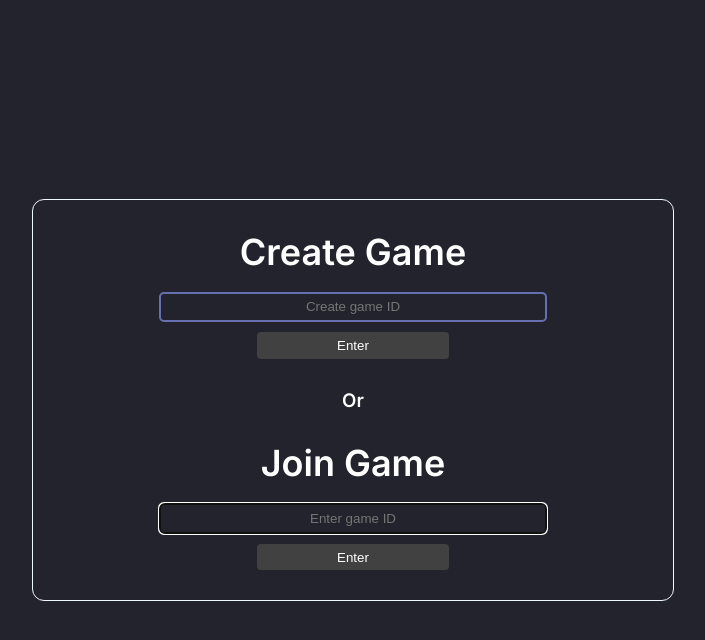
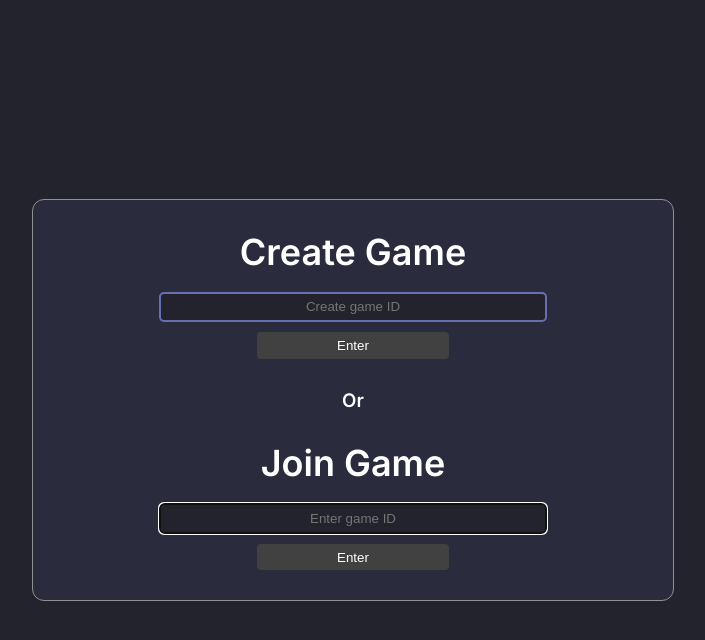
Before and after one commit to eliRoden/chess-website, a Django app: template Chess/chessApp/templates/chessapp/index.html in a window 1280 px wide. Shown: the top 640 px of the page, without its empty margins (287-992 px from the left). Run offline with Django 3.2, Linux system fonts and the light colour scheme; the template is opened without the code that fills it, so the values that code supplies are empty.

Commit message:
Change more CSS

```diff
--- a/Chess/chessApp/static/style.css
+++ b/Chess/chessApp/static/style.css
@@ -22,10 +22,11 @@ body {
   display: flex;
   flex-direction: column;
   align-items: center;
-  border: 1px solid aliceblue;
+  border: 1px solid rgb(145, 145, 145);
   width: 50%;
   height: 50%;
   border-radius: 12px;
+  background-color: #2a2b3c;
 }
 
 #create-game,
@@ -34,11 +35,17 @@ body {
   display: flex;
   flex-direction: column;
   align-items: center;
+  background-color: inherit;
 }
 
 #create-game > h2, #find-game > h2 {
   margin-bottom: 0.5em;
   font-size: 2.25em;
+  background-color: inherit;
+}
+
+#start-game > h3 {
+  background-color: inherit;
 }
 
 #find-game-input,
```
